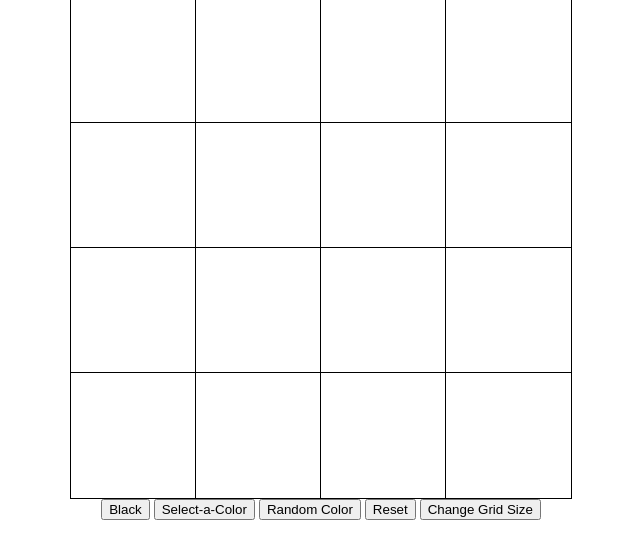
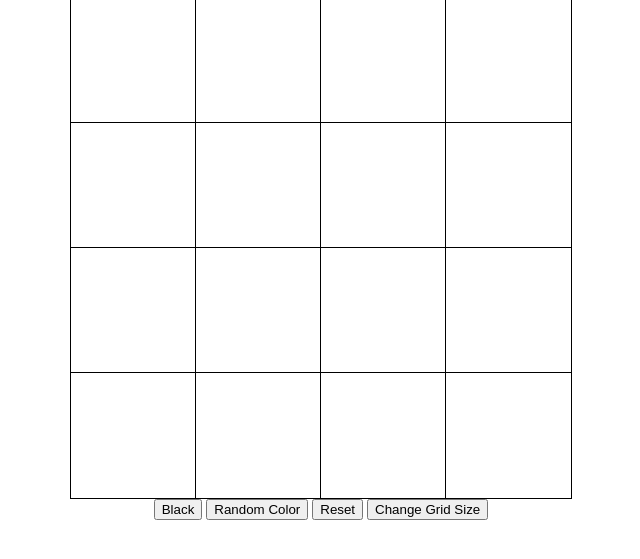
Before and after one commit to MDR22/etch-a-sketch, a plain HTML site: page index.html in a window 1280 px wide. Shown: the part 91-650 px from the top of the page, without its empty margins (319-959 px from the left). Drawn offline with Linux system fonts and the light colour scheme.

Commit message:
Remove select a color button

```diff
--- a/index.html
+++ b/index.html
@@ -17,7 +17,6 @@
     </div>
     <div class="button-container">
         <button id="black-button">Black</button>
-        <button id="select-a-color-button">Select-a-Color</button>
         <button id="random-color-button">Random Color</button>
         <button id="reset-button">Reset</button>
         <button id="change-grid-button">Change Grid Size</button>
```
